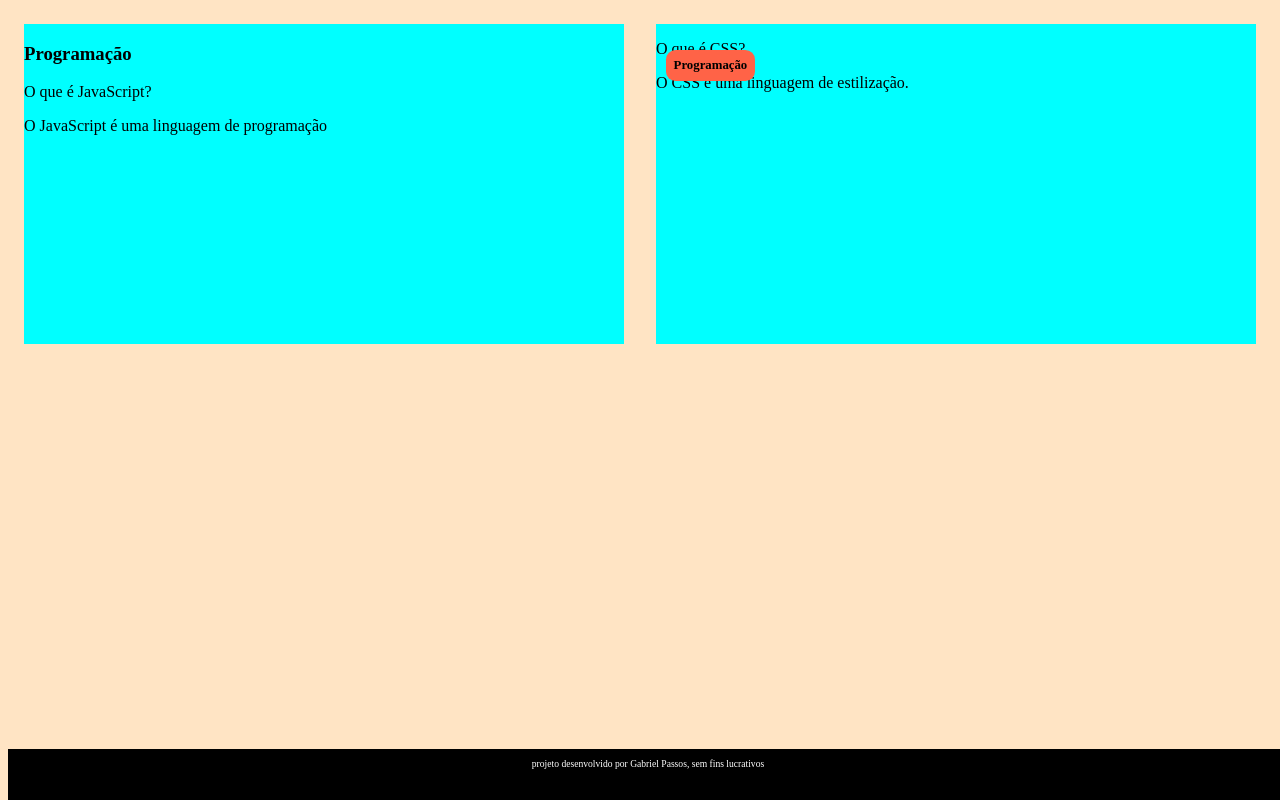
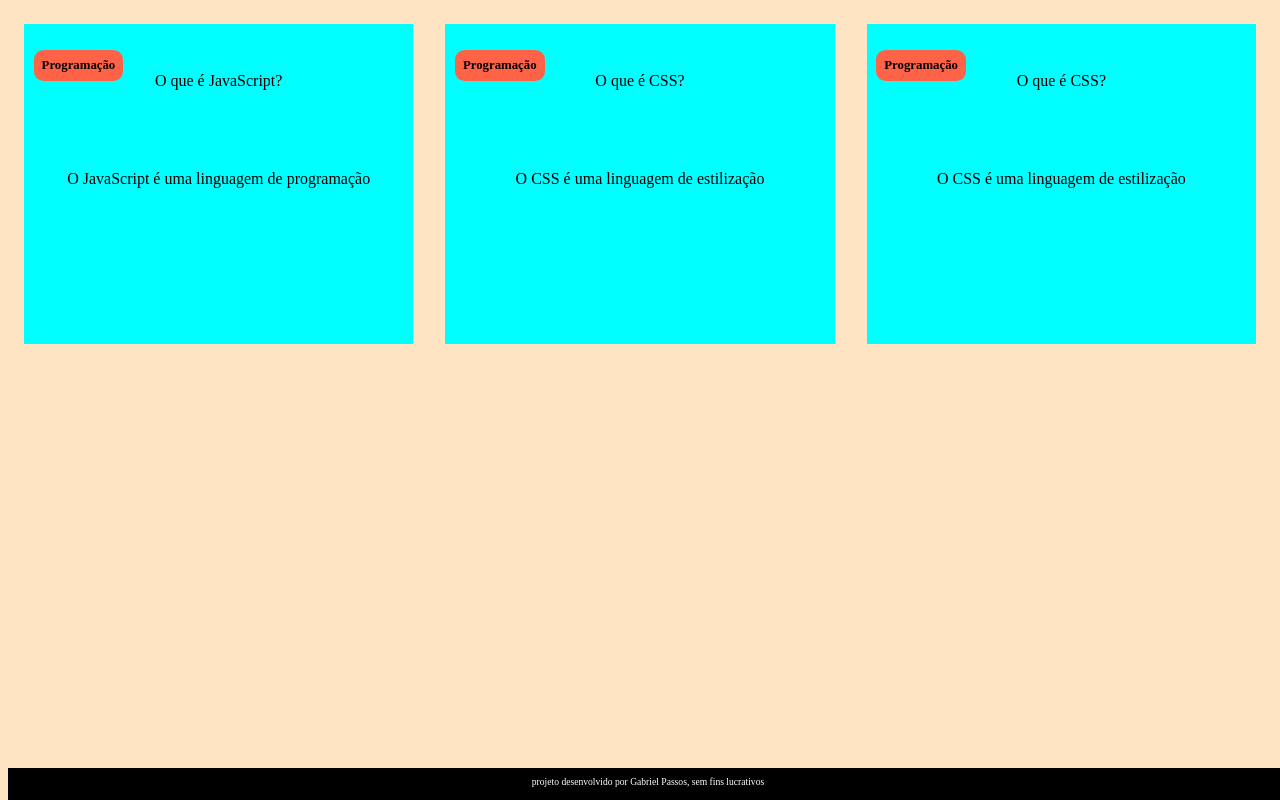
Before and after one commit to gabrielpassos10/pagina-flashcard, a plain HTML site: page index.html in a window 1280 px wide. Drawn offline with Linux system fonts and the light colour scheme; files that its build step writes are made by us from their sources.

Commit message:
atualizar

```diff
--- /dev/null
+++ b/assets/style.css
@@ -0,0 +1,58 @@
+body {
+    background-color: bisque;
+    font-family: Bai Jamjuree;
+}
+
+#container {
+    display: flex; /* Elementos dispostos em linha */
+}
+
+.cartao {
+    margin: 1rem 1rem;
+    background-color: aqua;
+    height: 20rem;
+    flex-grow: 1;
+    flex-basis: calc(33% - 6rem);
+}
+
+.cartao__conteudo {
+    text-align: center;
+    /* background-color: aquamarine; */
+    height: 100%;
+}
+
+.cartao__conteudo h3 {
+    background-color: tomato;
+    text-align: left;
+    padding: 0.5rem;
+    position: absolute;
+    margin: 0.6rem;
+    border-radius: 0.6rem;
+    font-size: 1vw;
+}
+
+.cartao__conteudo p {
+    margin-top: 1rem;
+    padding: 2rem;
+}
+
+
+
+
+
+
+
+footer {
+    background-color: black;
+    color: white;
+    position: fixed;
+    bottom: 0;
+    width: 100%;
+    height: 2rem;
+}
+
+footer p {
+    text-align: center;
+    font-size: 0.6rem;
+    margin-top: 0.5rem;
+}
--- a/index.html
+++ b/index.html
@@ -1,36 +1,46 @@
 <!DOCTYPE html>
-<html lang="en">
+<html lang="pt-br">
 <head>
     <meta charset="UTF-8">
     <meta name="viewport" content="width=device-width, initial-scale=1.0">
     <link rel="stylesheet" href="assets/style.css">
-    <title>Document</title>
+    <title>Flashcard</title>
 </head>
 <body>
     <main>
         <section id="container">
             <article class="cartao">
-              <div class="cartao_conteudo">
+                <div class="cartao__conteudo">
                     <h3>Programação</h3>
-                <div class="cartao_conteudo_pergunta">
+                    <div class="cartao__conteudo__pergunta">
                         <p>O que é JavaScript?</p>
                     </div>
-                <div class="cartao_ conteudo_resposta">
+                    <div class="cartao__conteudo__resposta">
                         <p>O JavaScript é uma linguagem de programação</p>
                     </div>
                 </div>
             </article>
             <article class="cartao">
                 <div class="cartao__conteudo">
-                <h3> Programação </h3>
+                    <h3>Programação</h3>
                     <div class="cartao__conteudo__pergunta">
                         <p>O que é CSS?</p>
                     </div>
                     <div class="cartao__conteudo__resposta">
-                           <p>O CSS é uma linguagem de estilização.</p>
+                    <p>O CSS é uma linguagem de estilização</p>
                     </div>
                 </div>
-
+            </article>
+            <article class="cartao">
+                <div class="cartao__conteudo">
+                    <h3>Programação</h3>
+                    <div class="cartao__conteudo__pergunta">
+                        <p>O que é CSS?</p>
+                    </div>
+                    <div class="cartao__conteudo__resposta">
+                    <p>O CSS é uma linguagem de estilização</p>
+                    </div>
+                </div>
             </article>
         </section>
     </main>
--- a/style.css
+++ /dev/null
@@ -1,42 +0,0 @@
-body {
-    background-color: bisque;
-     font-family: Bai Jamjuree;
-}
-footer {
-    background-color: black;
-    color: white;
-    bottom:0;
-    position:fixed;
-    width:100%;
-}
-footer p{
-    text-align: center;
-    font-size: 0.6rem;
-     height:2rem;
-     margin-top: 0,5rem;
-}
-
-#container {
-    display: flex;
-}
-.cartao {
-    margin: 1rem 1rem;
-    background-color: aqua;
-    height: 20rem;
-    flex-grow: 1;
-    flex-basis: calc(33% - 6rem);
-}
-cartao__conteudo {
-    text-align: center;
-    background-color: aquamarine;
-    height: 100%;
-}.cartao__conteudo h3 {
-    background-color: tomato;
-    text-align: left;
-    padding: 0.5rem;
-    position: absolute;
-    margin: 0.6rem;
-    border-radius:0.6rem;
-    font-size: 1vw;
-
-}
```
Lines whose indentation alone changed are shown as unchanged.
